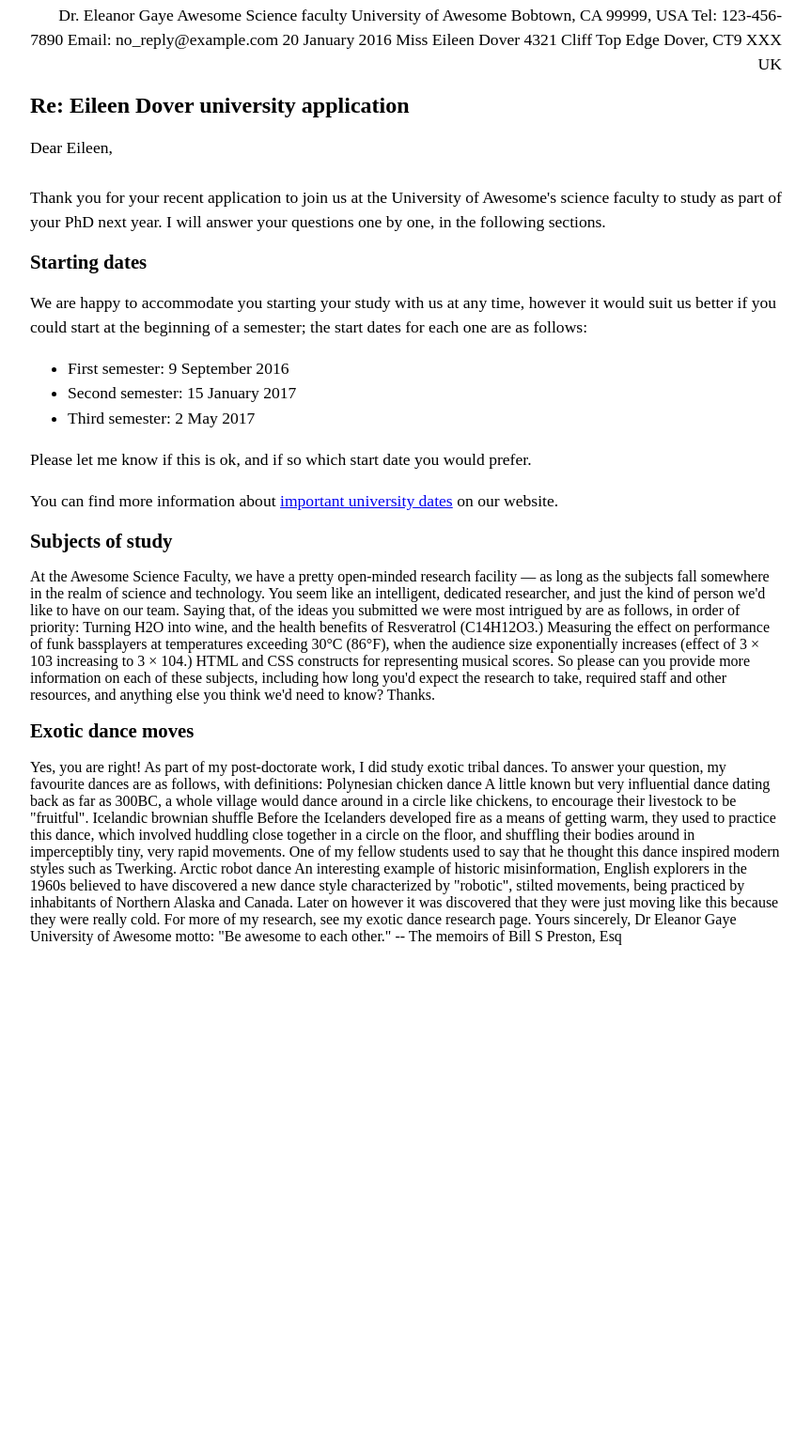
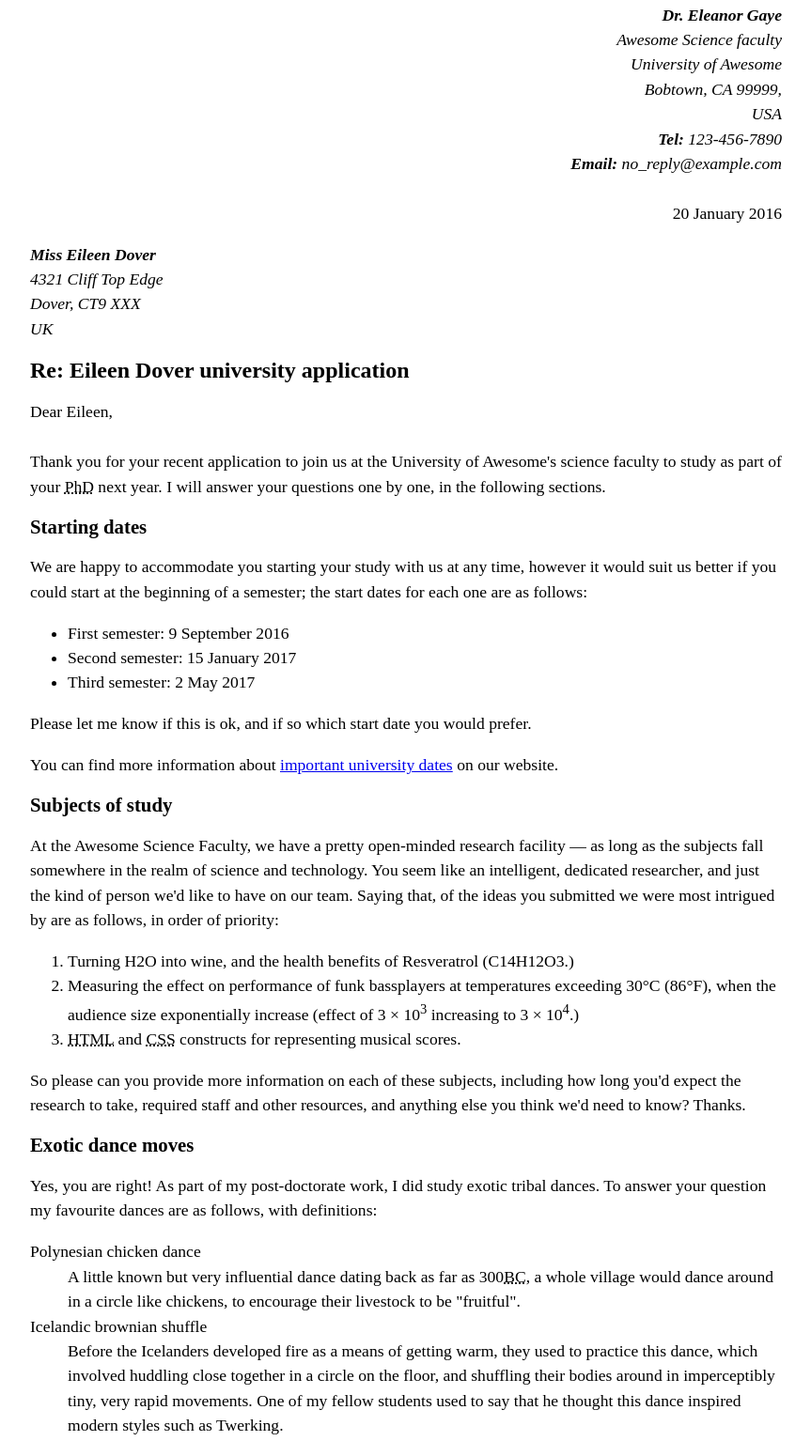
Before and after one commit to zkm27/WebDevRep, a plain HTML site: page Assignment 1/part1/index.html in a window 1280 px wide. Shown: the part 15-1549 px from the top of the page at 94% size, without its empty margins (208-1071 px from the left). Before the commit the page ends 1021 px from the top, so only its background shows below. Drawn offline with Linux system fonts and the light colour scheme.

Commit message:
all formatting done along with abbr tags and sup for powers part 1

```diff
--- a/Assignment 1/part1/index.html
+++ b/Assignment 1/part1/index.html
@@ -10,20 +10,24 @@
 
 <body>
     <p class="sender-column">
-        Dr. Eleanor Gaye
-        Awesome Science faculty
-        University of Awesome
-        Bobtown, CA 99999,
-        USA
-        Tel: 123-456-7890
-        Email: no_reply@example.com
+        <strong><i>Dr. Eleanor Gaye</strong> <br>
+        Awesome Science faculty<br>
+        University of Awesome<br>
+        Bobtown, CA 99999,<br>
+        USA<br>
+        <strong>Tel:</strong> 123-456-7890<br>
+        <strong>Email:</strong> no_reply@example.com</i><br>
 
-        20 January 2016
+        <br>
 
-        Miss Eileen Dover
-        4321 Cliff Top Edge
-        Dover, CT9 XXX
-        UK
+        20 January 2016<br>
+
+    <p>
+
+        <strong><i>Miss Eileen Dover</strong><br>
+        4321 Cliff Top Edge<br>
+        Dover, CT9 XXX<br>
+        UK</i><br>
     </p>
 
 
@@ -35,7 +39,8 @@
         <br><br>
 
         Thank you for your recent application to join us at the University of Awesome's science faculty to study as part
-        of your PhD next year. I will answer your questions one by one, in the following sections.
+        of your <abbr title="Doctor of Philosophy">PhD</abbr> next year. I will answer your questions one by one, in the
+        following sections.
     </p>
 
     <h2>Starting dates</h2>
@@ -62,44 +67,75 @@
 
     <h2>Subjects of study</h2>
 
-    At the Awesome Science Faculty, we have a pretty open-minded research facility — as long as the subjects fall
-    somewhere in the realm of science and technology. You seem like an intelligent, dedicated researcher, and just the
-    kind of person we'd like to have on our team. Saying that, of the ideas you submitted we were most intrigued by are
-    as follows, in order of priority:
+    <p>
+        At the Awesome Science Faculty, we have a pretty open-minded research facility — as long as the subjects fall
+        somewhere in the realm of science and technology. You seem like an intelligent, dedicated researcher, and just
+        the
+        kind of person we'd like to have on our team. Saying that, of the ideas you submitted we were most intrigued by
+        are
+        as follows, in order of priority:
+    </p>
 
-    Turning H2O into wine, and the health benefits of Resveratrol (C14H12O3.)
-    Measuring the effect on performance of funk bassplayers at temperatures exceeding 30°C (86°F), when the audience
-    size exponentially increases (effect of 3 × 103 increasing to 3 × 104.)
-    HTML and CSS constructs for representing musical scores.
+    <ol>
+        <li>Turning H2O into wine, and the health benefits of Resveratrol (C14H12O3.)</li>
 
-    So please can you provide more information on each of these subjects, including how long you'd expect the research
-    to take, required staff and other resources, and anything else you think we'd need to know? Thanks.
+
+
+        <li>Measuring the effect on performance of funk bassplayers at temperatures exceeding 30°C (86°F), when the
+            audience size exponentially increase (effect of 3 × 10<sup>3</sup> increasing to 3 × 10<sup>4</sup>.)</li>
+
+
+
+        <li><abbr title="HyperText Markup Language">HTML</abbr> and <abbr title="Cascading Style Sheets">CSS</abbr>
+            constructs for representing musical scores.</li>
+    </ol>
+
+    <p>
+        So please can you provide more information on each of these subjects, including how long you'd expect the
+        research to take, required staff and other resources, and anything else you think we'd need to know? Thanks.
+    </p>
 
 
     <h2>Exotic dance moves</h2>
 
-    Yes, you are right! As part of my post-doctorate work, I did study exotic tribal dances. To answer your question, my
-    favourite dances are as follows, with definitions:
+    <p>
+        Yes, you are right! As part of my post-doctorate work, I did study exotic tribal dances. To answer your question
+        my favourite dances are as follows, with definitions:
+    </p>
 
-    Polynesian chicken dance
-    A little known but very influential dance dating back as far as 300BC, a whole village would dance around in a
-    circle like chickens, to encourage their livestock to be "fruitful".
-    Icelandic brownian shuffle
-    Before the Icelanders developed fire as a means of getting warm, they used to practice this dance, which involved
-    huddling close together in a circle on the floor, and shuffling their bodies around in imperceptibly tiny, very
-    rapid movements. One of my fellow students used to say that he thought this dance inspired modern styles such as
-    Twerking.
-    Arctic robot dance
-    An interesting example of historic misinformation, English explorers in the 1960s believed to have discovered a new
-    dance style characterized by "robotic", stilted movements, being practiced by inhabitants of Northern Alaska and
-    Canada. Later on however it was discovered that they were just moving like this because they were really cold.
+    <p>
+    <dl>
+        <dt>Polynesian chicken dance</dt>
+        <dd>A little known but very influential dance dating back as far as 300<abbr title="Before Christ">BC</abbr>, a
+            whole village would dance around in a
+            circle like chickens, to encourage their livestock to be "fruitful".</dd>
+        <dt>Icelandic brownian shuffle</dt>
+        <dd>Before the Icelanders developed fire as a means of getting warm, they used to practice this dance, which
+            involved
+            huddling close together in a circle on the floor, and shuffling their bodies around in imperceptibly tiny,
+            very
+            rapid movements. One of my fellow students used to say that he thought this dance inspired modern styles
+            such as
+            Twerking.</dd>
+        <dt>Arctic robot dance</dt>
+        <dd>An interesting example of historic misinformation, English explorers in the 1960s believed to have
+            discovered a
+            new
+            dance style characterized by "robotic", stilted movements, being practiced by inhabitants of Northern Alaska
+            and
+            Canada. Later on however it was discovered that they were just moving like this because they were really
+            cold.</dd>
+        </d1>
+        </p>
 
-    For more of my research, see my exotic dance research page.
+        <p>For more of my research, see my exotic dance research page.</p>
 
-    Yours sincerely,
-    Dr Eleanor Gaye
+        <p>Yours sincerely,</p>
 
-    University of Awesome motto: "Be awesome to each other." -- The memoirs of Bill S Preston, Esq
+        <p>Dr Eleanor Gaye</p>
+
+        University of Awesome motto: "Be awesome to each other." -- <i>The memoirs of Bill S Preston, <abbr
+            title="Esquire">Esq</abbr></i>
 
 </body>
 
```
